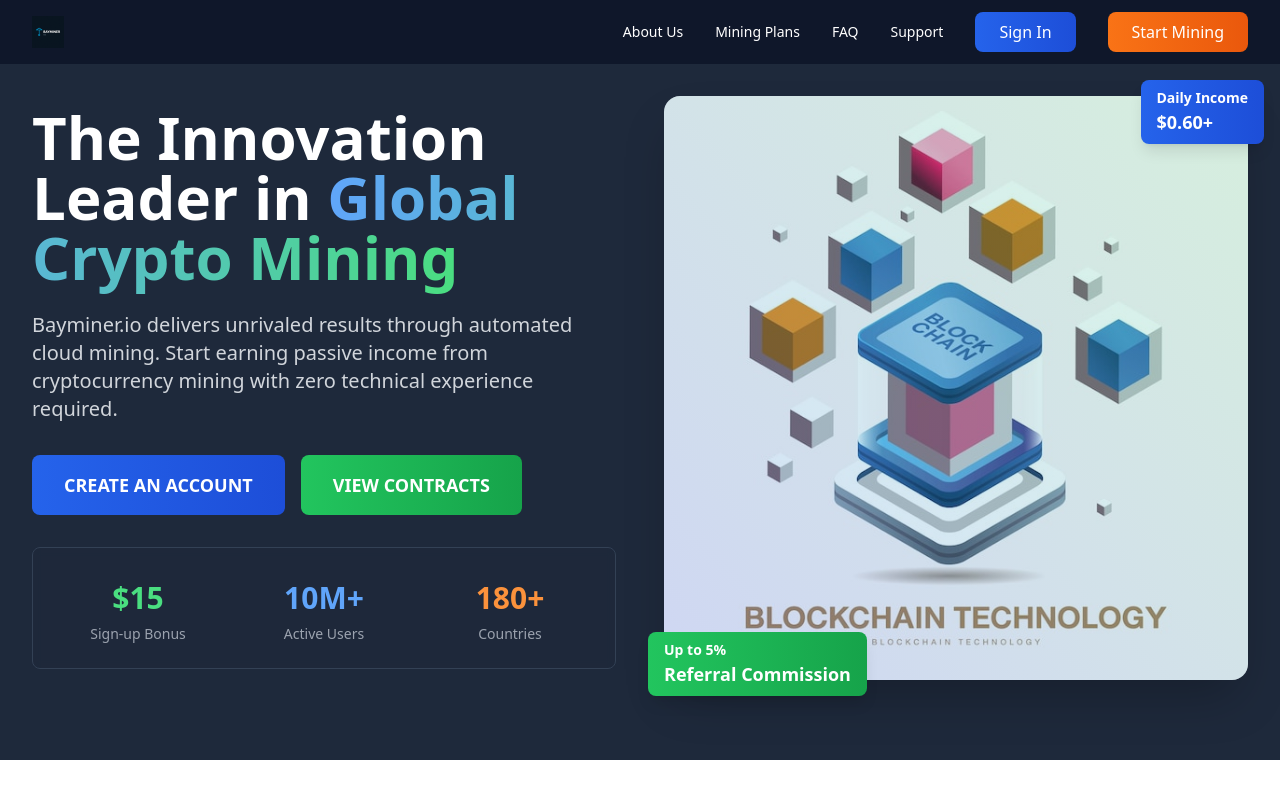
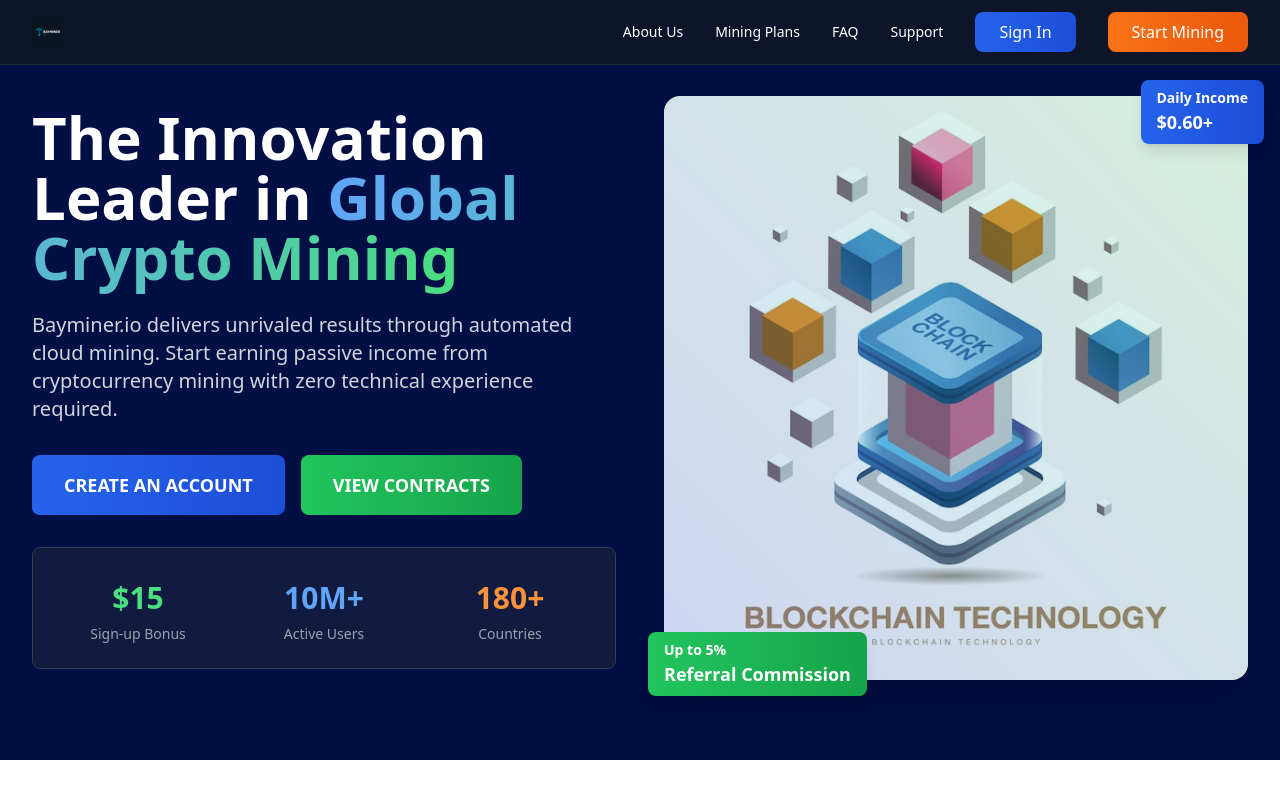
Before and after one commit to Oceanteel/bayMine, a React (Vite) app: page / in a window 1280 px wide. Shown: the top 800 px of the page. Built offline with nearby package versions, Linux system fonts and the light colour scheme.

Commit message:
Update Hero section with dark blue background

```diff
--- a/src/App.tsx
+++ b/src/App.tsx
@@ -9,7 +9,7 @@
 
 function App() {
   return (
-    <div className="min-h-screen bg-slate-800">
+    <div className="min-h-screen" style={{ backgroundColor: '#020f45' }}>
       <Header />
       <Hero />
       <Features />
```
